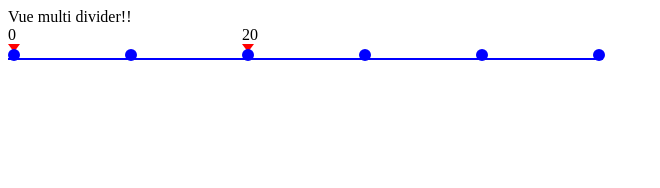
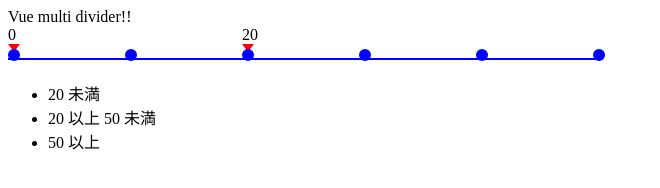
Before and after one commit to algas/vue-multi-divider, a website: page index.html in a window 1280 px wide. Shown: the whole page, without its empty margins (0-660 px from the left). Drawn offline with nearby package versions, Linux system fonts and the light colour scheme.

Commit message:
Show conditions

```diff
--- a/index.html
+++ b/index.html
@@ -12,14 +12,19 @@
       <div class="slider">
         <div v-for="div in dividers" class="dividers">
           <div class="thumb_group">
-            <span v-if="div.enable">{{ div.value }}</span>
-            <span :class="['thumb', div.enable ? '' : 'invisible', div.last ? 'last' : '']">
+            <span v-if="div.enabled">{{ div.value }}</span>
+            <span :class="['thumb', div.enabled ? '' : 'invisible', div.last ? 'last' : '']">
             </span>
           </div>
         </div>
-        <p class="line"></p>
+        <div class="line"></div>
         <span v-for="(grid, index) in grids" :class="['dot', grid.last ? 'last' : '']" @click="toggleGrid(index)"></span>
       </div>
+      <ul>
+        <li v-for="condition in conditions">
+          {{ conditionString(condition) }}
+        </li>
+      </ul>
     </div>
     <script src="./index.js"></script>
   </body>
--- a/index.js
+++ b/index.js
@@ -2,12 +2,12 @@ let app = new Vue({
   el: '#app',
   data: {
     dividers: [
-      { value: 0, enable: true },
-      { value: 10, enable: false },
-      { value: 20, enable: true },
-      { value: 30, enable: false },
-      { value: 40, enable: false },
-      { value: 50, enable: false }
+      { value: 0, enabled: true },
+      { value: 10, enabled: false },
+      { value: 20, enabled: true },
+      { value: 30, enabled: false },
+      { value: 40, enabled: false },
+      { value: 50, enabled: false }
     ],
     grids: [
       { value: 0 },
@@ -17,11 +17,40 @@ let app = new Vue({
       { value: 40 },
       { value: 50 },
     ],
+    min: 0,
+    max: 50,
+    conditions: [],
     message: 'Vue multi divider!!'
   },
+  created(){
+    this.getConditions();
+  },
   methods: {
+    conditionString(condition){
+      let res = '';
+      if(condition.min){
+        res += `${condition.min} 以上 `;
+      }
+      if(condition.max){
+        res += `${condition.max} 未満`;
+      }
+      return res;
+    },
+    getConditions(){
+      const conditions = [];
+      const filteredValues = this.dividers.filter(div => div.enabled).map(div => div.value);
+      if(filteredValues.length > 0 && filteredValues[filteredValues.length - 1] < this.max) {
+        filteredValues.push(this.max);
+      }
+      this.conditions = filteredValues.map((val, index, arr) => {
+        const min = (this.min == val) ? null : val;
+        const max = (index < filteredValues.length - 1) ? arr[index+1] : null;
+        return { min, max }
+      });
+    },
     toggleGrid(index) {
-      this.dividers[index].enable = !this.dividers[index].enable;
+      this.dividers[index].enabled = !this.dividers[index].enabled;
+      this.getConditions();
     }
   }
 })
--- a/style.css
+++ b/style.css
@@ -2,7 +2,7 @@
   display: block;
   width: 800px;
 }
-p.line {
+.line {
   width: 590px;
   margin-top: 0px;
   margin-bottom: -13px;
```
